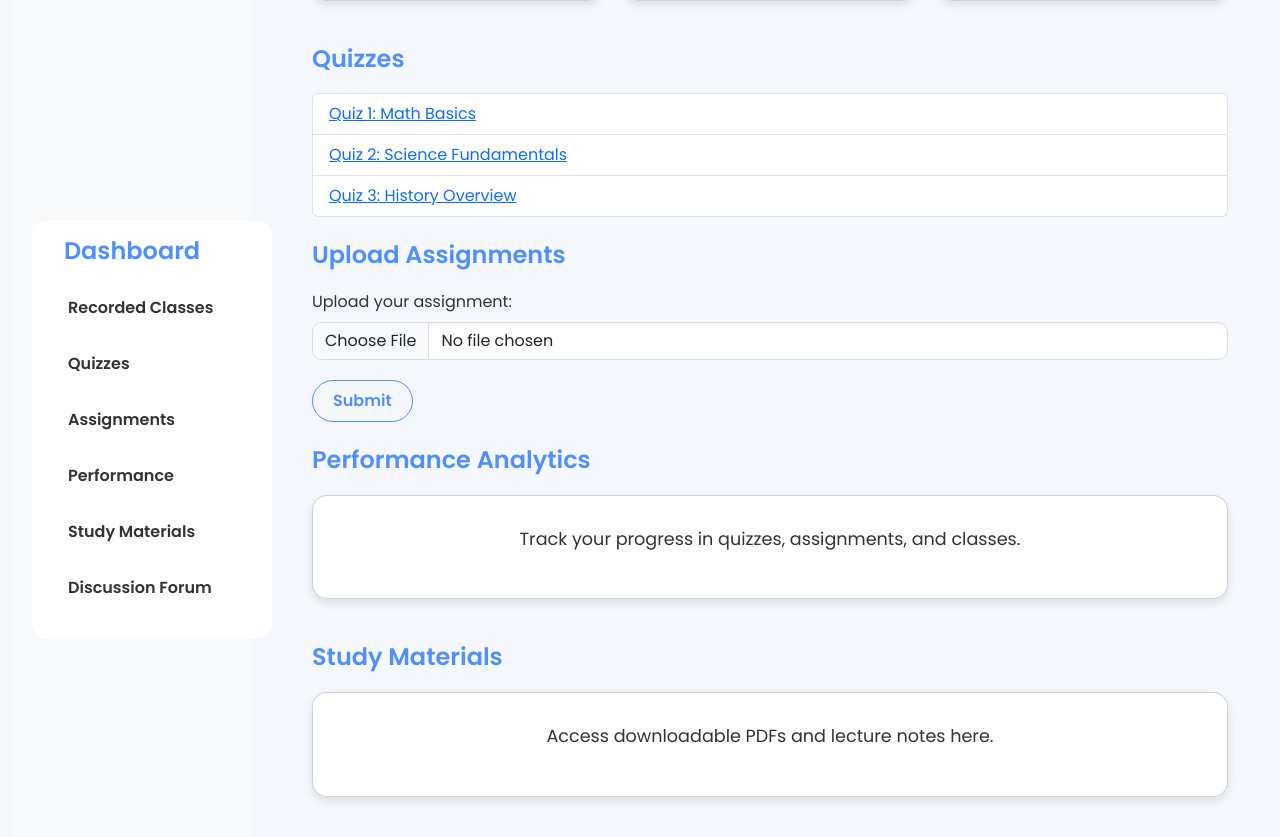
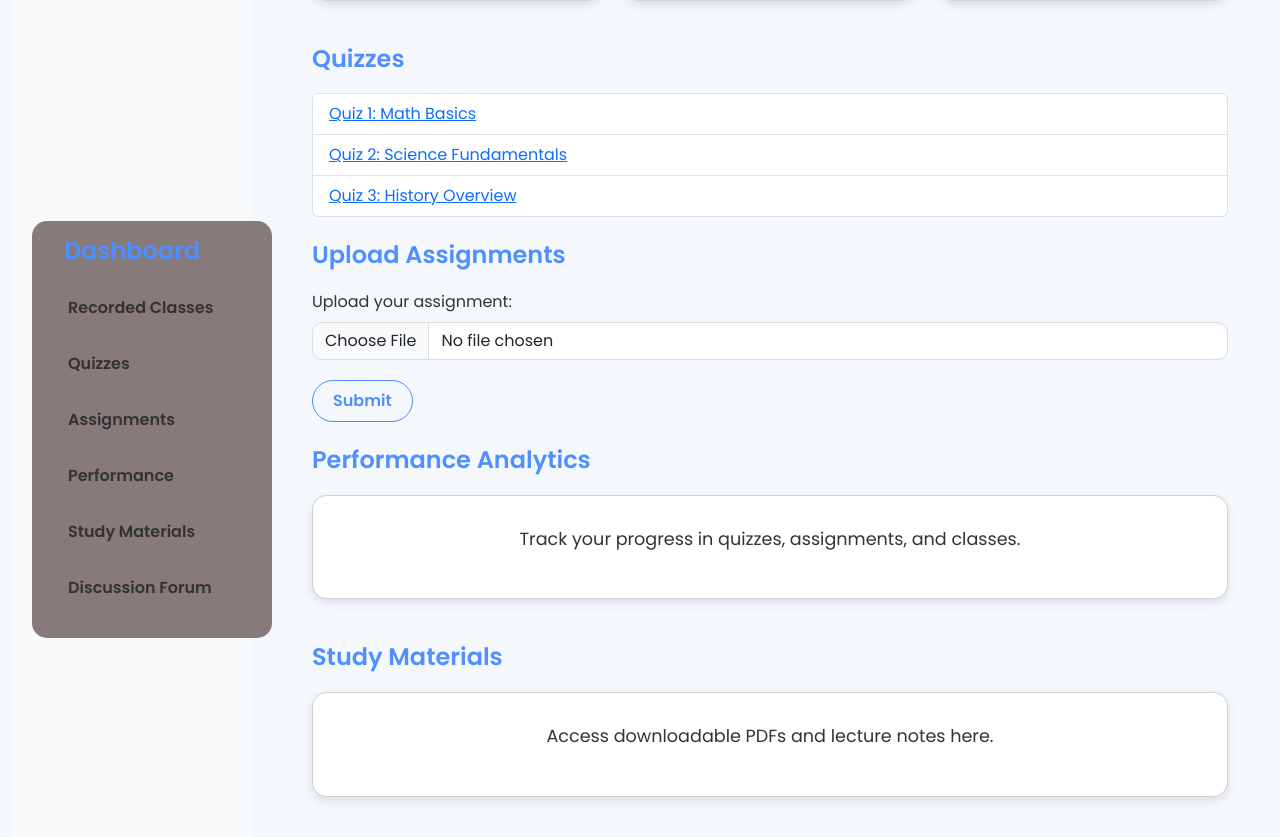
Before and after one commit to lifeplannerdev/flag, a Django app: page /demo/ in a window 1280 px wide. Shown: the part 255-1092 px from the top of the page. Run offline with Django 5.2, Linux system fonts and the light colour scheme; some libraries are stand-ins or nearby versions.

Commit message:
15 jan commit

```diff
--- a/templates/demo.html
+++ b/templates/demo.html
@@ -24,7 +24,7 @@
 
         /* Sidebar */
         .sidebar {
-            background-color: #ffffff;
+            background-color: #867a7a;
             width: 240px;
             border-radius: 15px;
 
```
